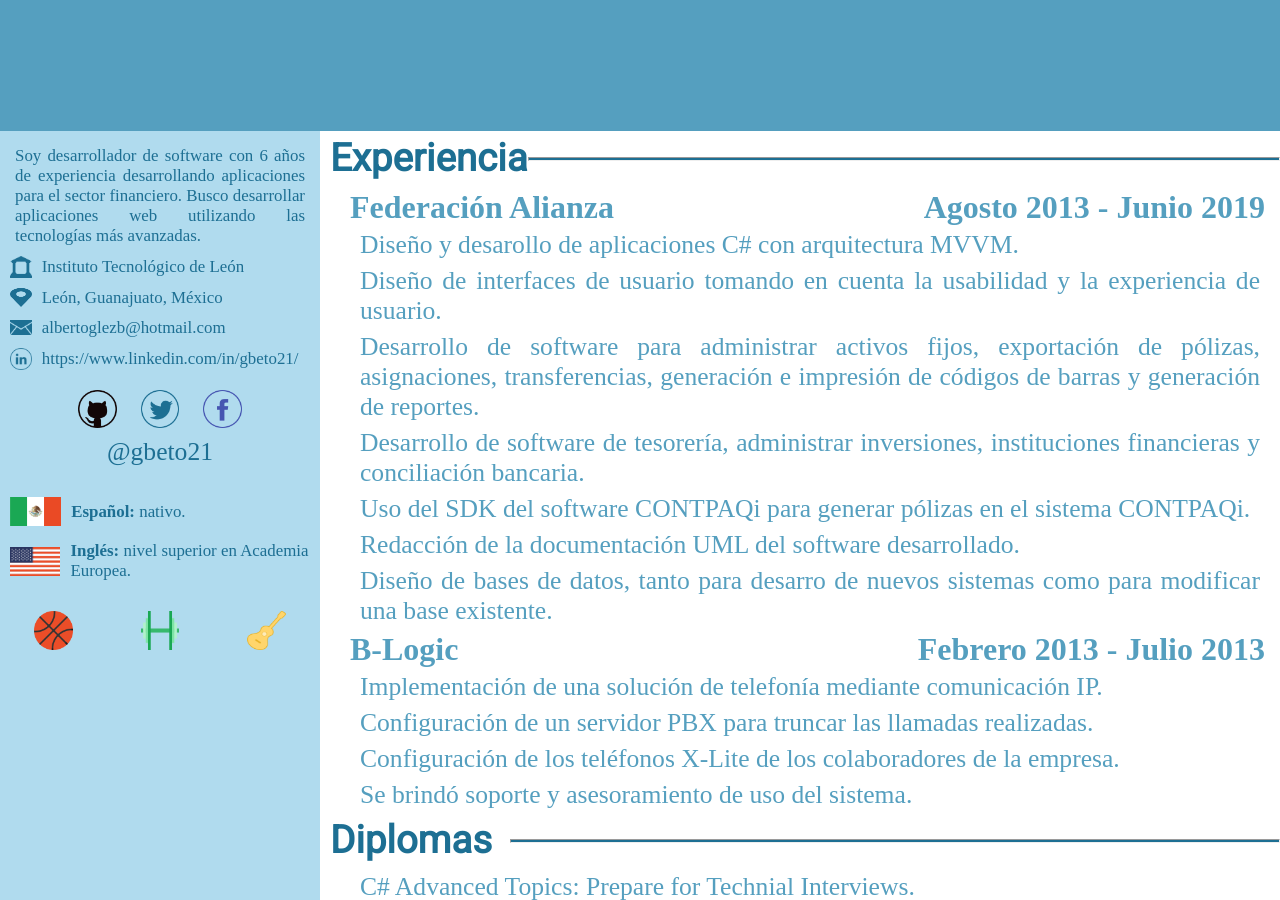
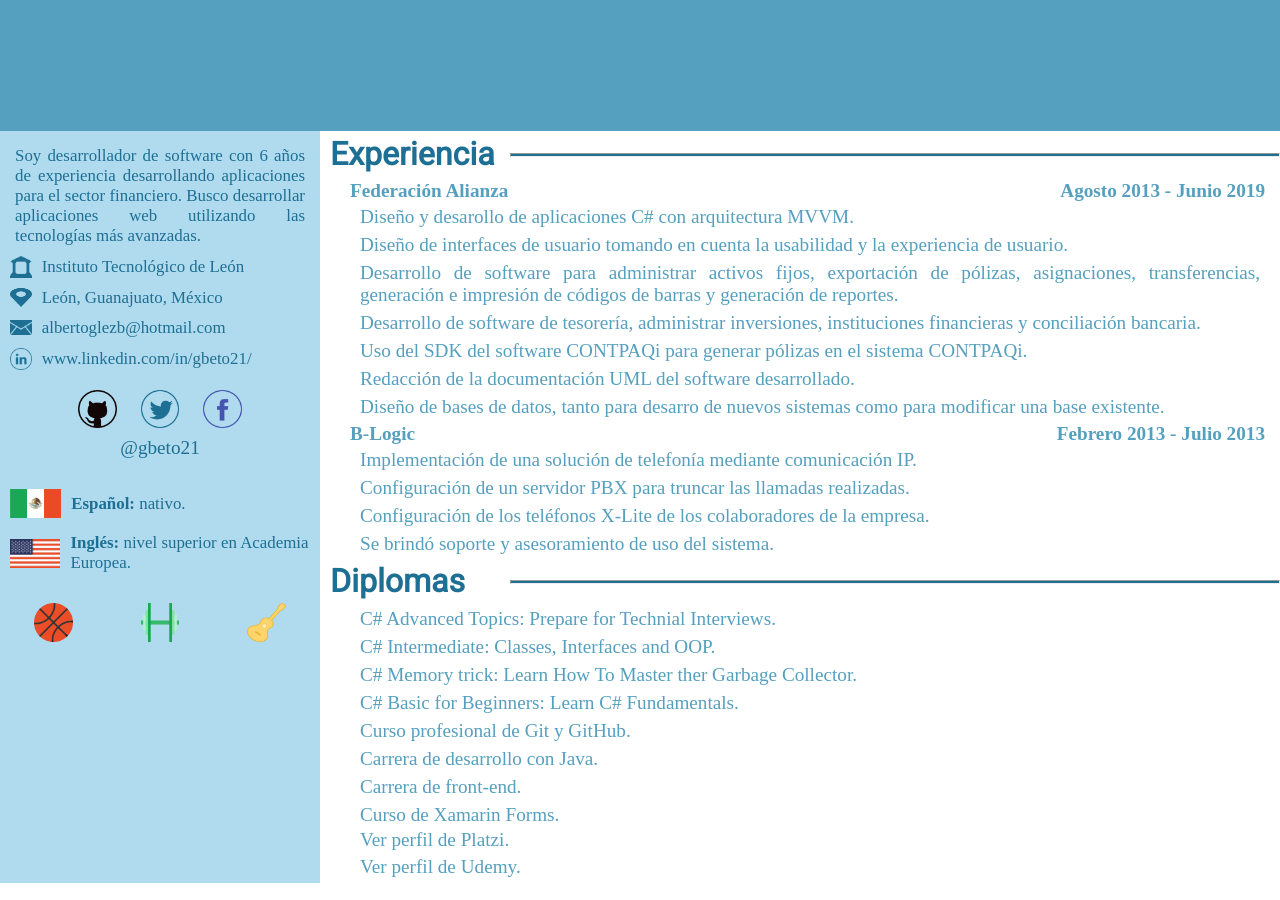
Before and after one commit to gbeto21/CV, a plain HTML site: page index.html in a window 1280 px wide. Shown: the top 900 px of the page. Drawn offline with Linux system fonts and the light colour scheme; a web font is replaced by a local one.

Commit message:
Se corrigieron los estilos del panel para pantallas pequeñas.

```diff
--- a/index.html
+++ b/index.html
@@ -53,7 +53,7 @@
             <div class="personalInformation_container">
                 <img src="img/linkedin.png" alt="school" class="personalInformation_image">
                 <a href="https://www.linkedin.com/in/gbeto21/" class="personalInformation_link">
-                    https://www.linkedin.com/in/gbeto21/
+                    www.linkedin.com/in/gbeto21/
                 </a>
             </div>
 
--- a/src/sass/lib/_headerModal.scss
+++ b/src/sass/lib/_headerModal.scss
@@ -5,7 +5,7 @@
     position: absolute;
     background: $azulSemiTransparente;
     color: $azul4;
-    height: 21%;
+    height: 1vw;
     width: 100%;
     margin-top: -87px;
     text-align: center;
--- a/src/sass/lib/_variables.scss
+++ b/src/sass/lib/_variables.scss
@@ -34,7 +34,7 @@ $headers: h1 h2 h3 h4 h5 h6;
 //Large (ft_lg_--)
 $ft_lg_xl : 3vw;
 $ft_lg_lg : 2.5vw;
-$ft_lg_md : 2vw;
+$ft_lg_md : 1.5vw;
 $ft_lg_sm : 1.32vw;
 
 //Medium (ft_md_--)
--- a/src/sass/lib/mixins/_mixinsMain.scss
+++ b/src/sass/lib/mixins/_mixinsMain.scss
@@ -80,11 +80,11 @@
     }
 
     .main_title--section{
-        font-size: $ft_lg_xl;
+        font-size: $ft_lg_lg;
     }
 
     .main_job--title{
-        font-size: $ft_lg_lg;
+        font-size: $ft_lg_md;
     }
 
     .main_section--details,
--- a/src/sass/lib/mixins/_mixinsPanel.scss
+++ b/src/sass/lib/mixins/_mixinsPanel.scss
@@ -72,6 +72,7 @@
         display: flex;
         justify-content: space-around;
         margin-top: 20px;
+        padding-bottom: 15px;
     }
 
     .hobbies_hobbie{
```
Also changed, not shown: src/css/estilos.css.
